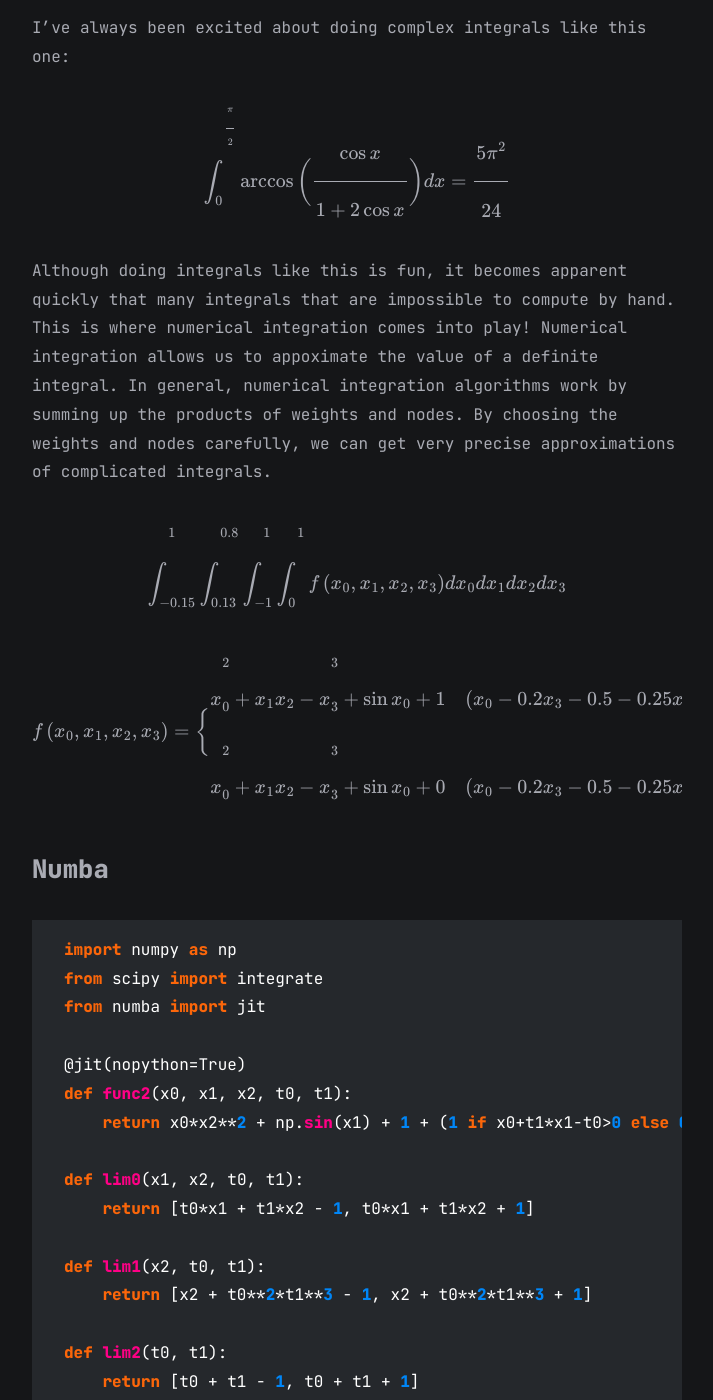
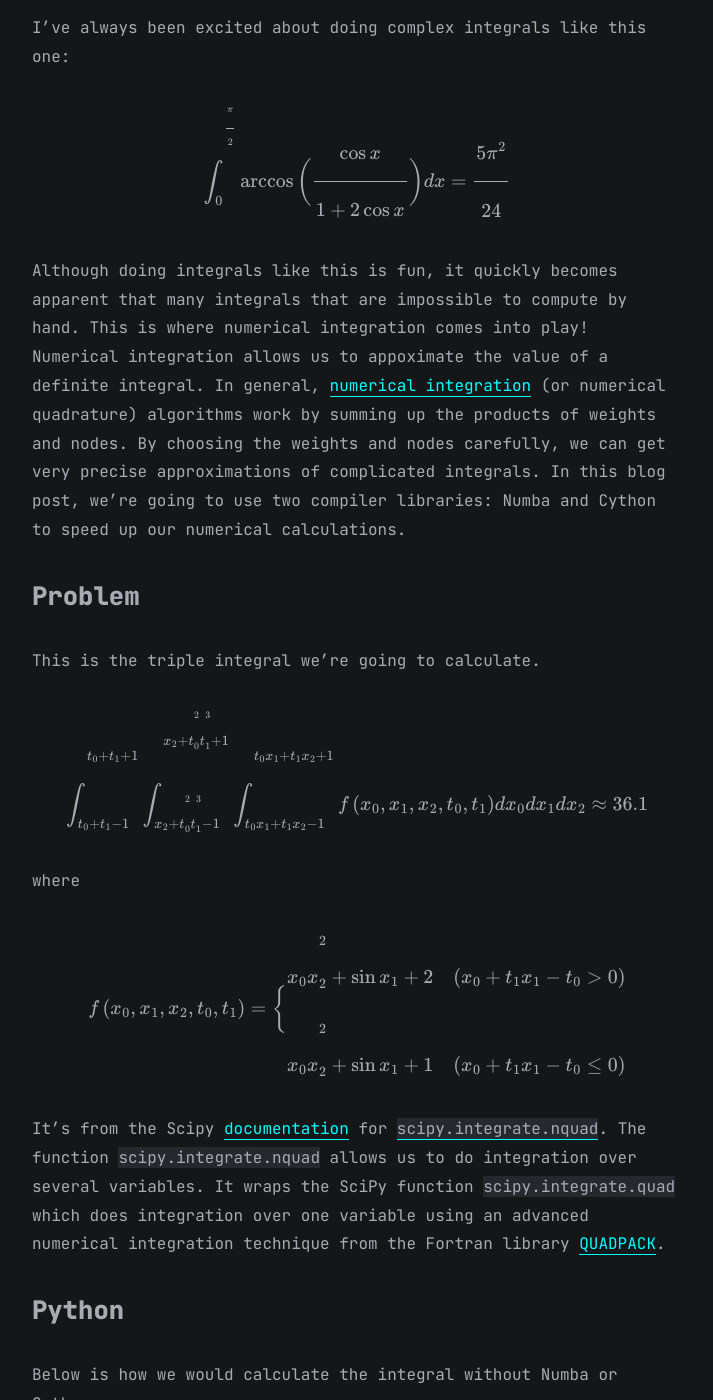
Before and after one commit to Matt711/blog, a Jekyll site: the page built from all_collections/_posts/2022-12-03-cython-numba-intergals.md, in a window 1280 px wide and 1400 px high, scrolled down 498 px. Shown: the whole window, without its empty margins (283-996 px from the left). Built offline with Jekyll 4.4.1, drawn with Linux system fonts in a browser that asks for light colours; formulas are drawn with MathJax 3; some of the changed text lies outside the part shown.

Commit message:
Add edits to cython-numba-integral bp draft

````diff
--- a/all_collections/_posts/2022-12-03-cython-numba-intergals.md
+++ b/all_collections/_posts/2022-12-03-cython-numba-intergals.md
@@ -12,25 +12,31 @@ $$
 \int_0^{\frac{\pi}{2}} \arccos \left(\frac{\cos x}{1+2 \cos x}\right) d x = \frac{5\pi^2}{24}
 $$
 
-Although doing integrals like this is fun, it becomes apparent quickly that many integrals that are impossible to compute by hand. This is where numerical integration comes into play! Numerical integration allows us to appoximate the value of a definite integral. In general, numerical integration algorithms work by summing up the products of weights and nodes. By choosing the weights and nodes carefully, we can get very precise approximations of complicated integrals.
+Although doing integrals like this is fun, it quickly becomes apparent that many integrals that are impossible to compute by hand. This is where numerical integration comes into play! Numerical integration allows us to appoximate the value of a definite integral. In general, [numerical integration](https://en.wikipedia.org/wiki/Numerical_integration) (or numerical quadrature) algorithms work by summing up the products of weights and nodes. By choosing the weights and nodes carefully, we can get very precise approximations of complicated integrals. In this blog post, we're going to use two compiler libraries: Numba and Cython to speed up our numerical calculations.
+
+
+### Problem
+This is the triple integral we're going to calculate.
 
 $$
-\int_{-0.15}^1 \int_{0.13}^{0.8} \int_{-1}^1 \int_0^1 f\left(x_0, x_1, x_2, x_3\right) d x_0 d x_1 d x_2 d x_3
+\int_{t_0+t_1-1}^{t_0+t_1+1} \int_{x_2+t_0^2 t_1^3-1}^{x_2+t_0^2 t_1^3+1} \int_{t_0 x_1+t_1 x_2-1}^{t_0 x_1+t_1 x_2+1} f\left(x_0, x_1, x_2, t_0, t_1\right) d x_0 d x_1 d x_2
+\approx 36.1$$
+
+where
+
+$$
+f\left(x_0, x_1, x_2, t_0, t_1\right)= \begin{cases}x_0 x_2^2+\sin x_1+2 & \left(x_0+t_1 x_1-t_0>0\right) \\ x_0 x_2^2+\sin x_1+1 & \left(x_0+t_1 x_1-t_0 \leq 0\right)\end{cases}
 $$
 
-$$
-f\left(x_0, x_1, x_2, x_3\right)= \begin{cases}x_0^2+x_1 x_2-x_3^3+\sin x_0+1 & \left(x_0-0.2 x_3-0.5-0.25 x_1>0\right) \\ x_0^2+x_1 x_2-x_3^3+\sin x_0+0 & \left(x_0-0.2 x_3-0.5-0.25 x_1 \leq 0\right)\end{cases}
-$$
+It's from the Scipy [documentation](https://docs.scipy.org/doc/scipy/index.html) for [`scipy.integrate.nquad`](https://docs.scipy.org/doc/scipy/reference/generated/scipy.integrate.nquad.html#scipy.integrate.nquad). The function `scipy.integrate.nquad` allows us to do integration over several variables. It wraps the SciPy function `scipy.integrate.quad` which does integration over one variable using an advanced numerical integration technique from the Fortran library [QUADPACK](https://en.wikipedia.org/wiki/QUADPACK).
 
-### Numba
-
+### Python
+Below is how we would calculate the integral without Numba or Cython.
 ```python
 import numpy as np
 from scipy import integrate
-from numba import jit
 
-@jit(nopython=True)
-def func2(x0, x1, x2, t0, t1):
+def func(x0, x1, x2, t0, t1):
     return x0*x2**2 + np.sin(x1) + 1 + (1 if x0+t1*x1-t0>0 else 0)
 
 def lim0(x1, x2, t0, t1):
@@ -52,7 +58,59 @@ def opts2(t0, t1):
     return {}
 ```
 
+I timed the integral and got 300 ms.
+
+```python
+%timeit integrate.nquad(func, [lim0, lim1, lim2], args=(0,1), opts=[opts0, opts1, opts2])
+```
+
+```python
+300 ms ± 12.6 ms per loop (mean ± std. dev. of 7 runs, 1 loop each)
+```
+
+### Numba
+Now let's do the intgral using Numba! Numba is a Just-In-Time (JIT) compiler for python. It works by compiling python code to optimized machine code at runtime using the LLVM compiler library. All we need to do is add the `numba.jit` decorator to the function we want to compile.
+
+```python
+import numpy as np
+from scipy import integrate
+from numba import jit
+
+@jit(nopython=True)
+def func(x0, x1, x2, t0, t1):
+    return x0*x2**2 + np.sin(x1) + 1 + (1 if x0+t1*x1-t0>0 else 0)
+
+def lim0(x1, x2, t0, t1):
+    return [t0*x1 + t1*x2 - 1, t0*x1 + t1*x2 + 1]
+
+def lim1(x2, t0, t1):
+    return [x2 + t0**2*t1**3 - 1, x2 + t0**2*t1**3 + 1]
+
+def lim2(t0, t1):
+    return [t0 + t1 - 1, t0 + t1 + 1]
+
+def opts0(x1, x2, t0, t1):
+    return {'points' : [t0 - t1*x1]}
+
+def opts1(x2, t0, t1):
+    return {}
+
+def opts2(t0, t1):
+    return {}
+```
+
+I timed the integral and got 122 ms. This is 2.5x speed up!
+
+```python
+%timeit integrate.nquad(func, [lim0, lim1, lim2], args=(0,1), opts=[opts0, opts1, opts2])
+```
+
+```python
+122 ms ± 2.16 ms per loop (mean ± std. dev. of 7 runs, 10 loops each)
+```
+
 ### Cython
+Now let's use Cython! Cython is a compiler for python that makes writing C-extensions for Python easier. Cython code looks mostly like Python with some C/C++ typing. We can "cythonize" the python code by providing types for the function arguments. The C-types we're using are `double` and `int`. We're also sine function from the C standard library of trig functions for improved performance.
 
 ```cython
 from scipy import integrate
@@ -60,7 +118,7 @@ from scipy import integrate
 cdef extern from "math.h":
     double sin(double)
 
-cdef double func2(double x0, double x1, double x2, int t0, int t1):
+cdef double func(double x0, double x1, double x2, int t0, int t1):
     return x0*x2**2 + sin(x1) + 1 + (1 if x0+t1*x1-t0>0 else 0)
 
 def lim0(double x1, double x2, int t0, int t1):
@@ -81,3 +139,16 @@ def opts1(double x2, int t0, int t1):
 def opts2(int t0, int t1):
     return {}
 ```
+
+I timed the integral and got 95.8 ms. This is 3x speed over the python code.
+
+```python
+%timeit integrate.nquad(func, [lim0, lim1, lim2], args=(0,1), opts=[opts0, opts1, opts2])
+```
+
+```python
+95.8 ms ± 2.34 ms per loop (mean ± std. dev. of 7 runs, 10 loops each)
+```
+
+### Conclusion
+In both cases, we we're able to speed up the numerical integration. We got a slighly higher speed up using cython, but we only had to add one decorator to the function with Numba! Both Cython and Numba are intersting libraries for speed up numerical code, and I'm excited work with them more in the future!
````
